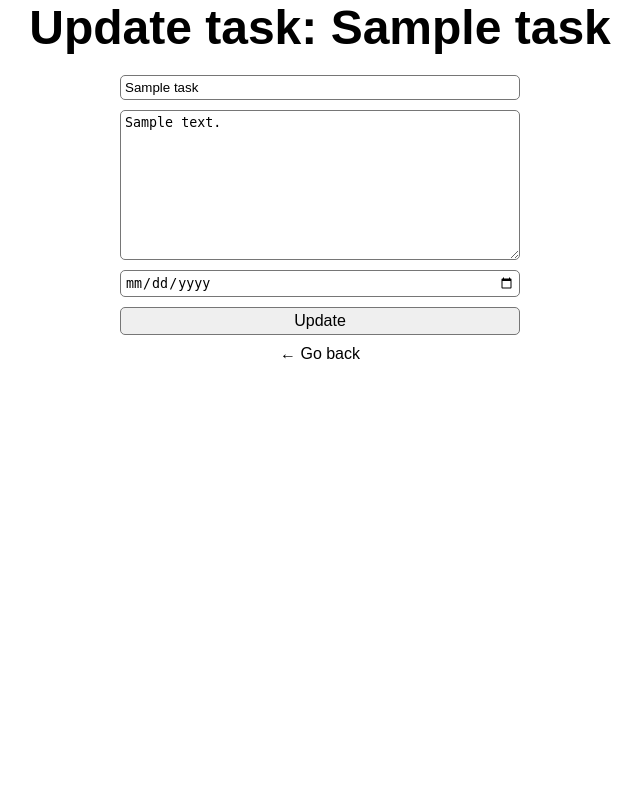
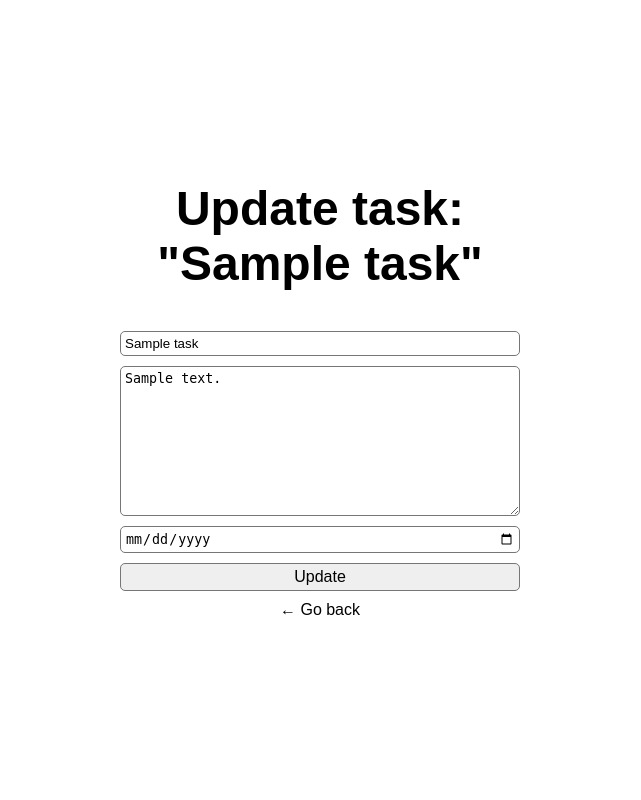
Before and after one commit to chas-academy/u04-todo-app-simomill, a PHP site: page /tasks/update.php?id=1 in a window 1280 px wide. Shown: the whole page, without its empty margins (320-961 px from the left). Run offline with PHP 8.4, Linux system fonts and the light colour scheme; the visitor is signed in with stand-in values (Sample User, id 1); tables that the repository leaves empty or names only in its code hold one stand-in row (values such as "Sample post").

```diff
--- a/app/public/index.php
+++ b/app/public/index.php
@@ -18,7 +18,7 @@ require_once "../db.php";
 </head>
 <body class="login">
     <main>
-        <h1>todo<i class="fas fa-tasks"></i>r</h1>
+        <h1>TODO<i class="fas fa-tasks"></i>R</h1>
 
         <div class="links-container">
             <span class="log-link" id="signupLink">sign up</span>
--- a/app/public/style.css
+++ b/app/public/style.css
@@ -17,6 +17,14 @@ body {
     justify-content: center;
     align-items: center;
     font-size: 16px;
+}
+
+body.update {
+    height: 100vh;
+}
+
+body.update h1 {
+    margin-bottom: 40px;
 }
 
 body.login {
@@ -247,6 +255,6 @@ form.login {
 }
 
 .fa-tasks {
-    font-size: 2rem;
+    font-size: 2.8rem;
     padding: 1px;
 }
--- a/app/public/tasks/read.php
+++ b/app/public/tasks/read.php
@@ -32,7 +32,7 @@ $tomorrow_num = intval(str_replace("-", "", $tomorrow));
 </head>
 <body>
     <main>
-    <h1>tod<i class="fas fa-tasks"></i>er</h1>
+    <h1>TODO<i class="fas fa-tasks"></i>R</h1>
 
     <div class="logout-container">
     <a class="log-link" href="../index.php">Log out <i class="fas fa-sign-out-alt"></i></a>
--- a/app/public/tasks/update.php
+++ b/app/public/tasks/update.php
@@ -46,9 +46,9 @@ if ($_SERVER['REQUEST_METHOD'] === 'POST') {
     <link rel="stylesheet" href="../style.css">
     <title>Add Task</title>
 </head>
-    <body>
+    <body class="update">
 
-    <h1>Update task: <b><?php echo($task['title'])  ?></b></h1>
+    <h1>Update task: <br> "<?php echo($task['title'])  ?>"</h1>
 
         <form action="" method="POST" class="create">
             <input type="text" name="title" required placeholder="New task" value="<?php echo $title; ?>">
```
